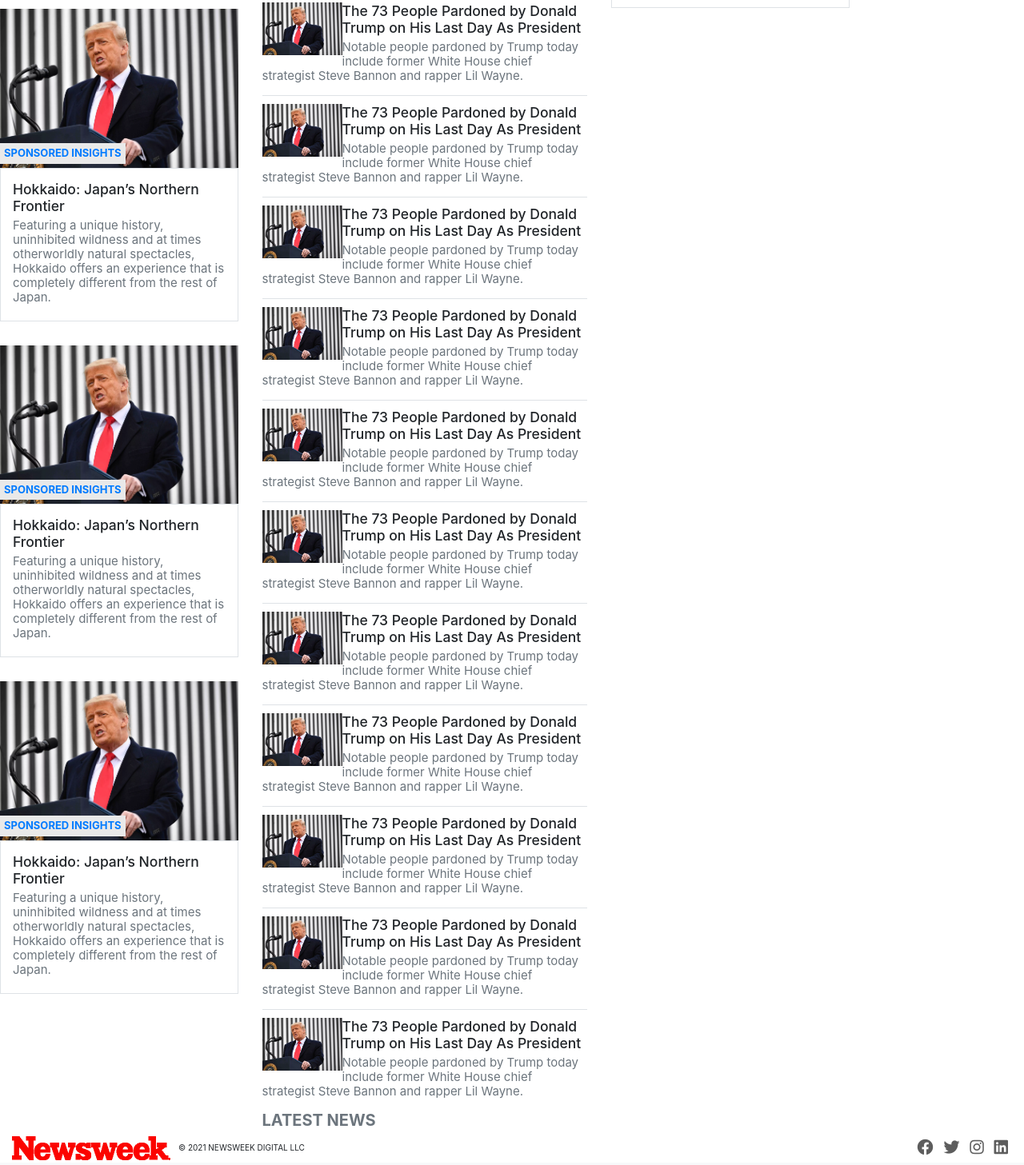
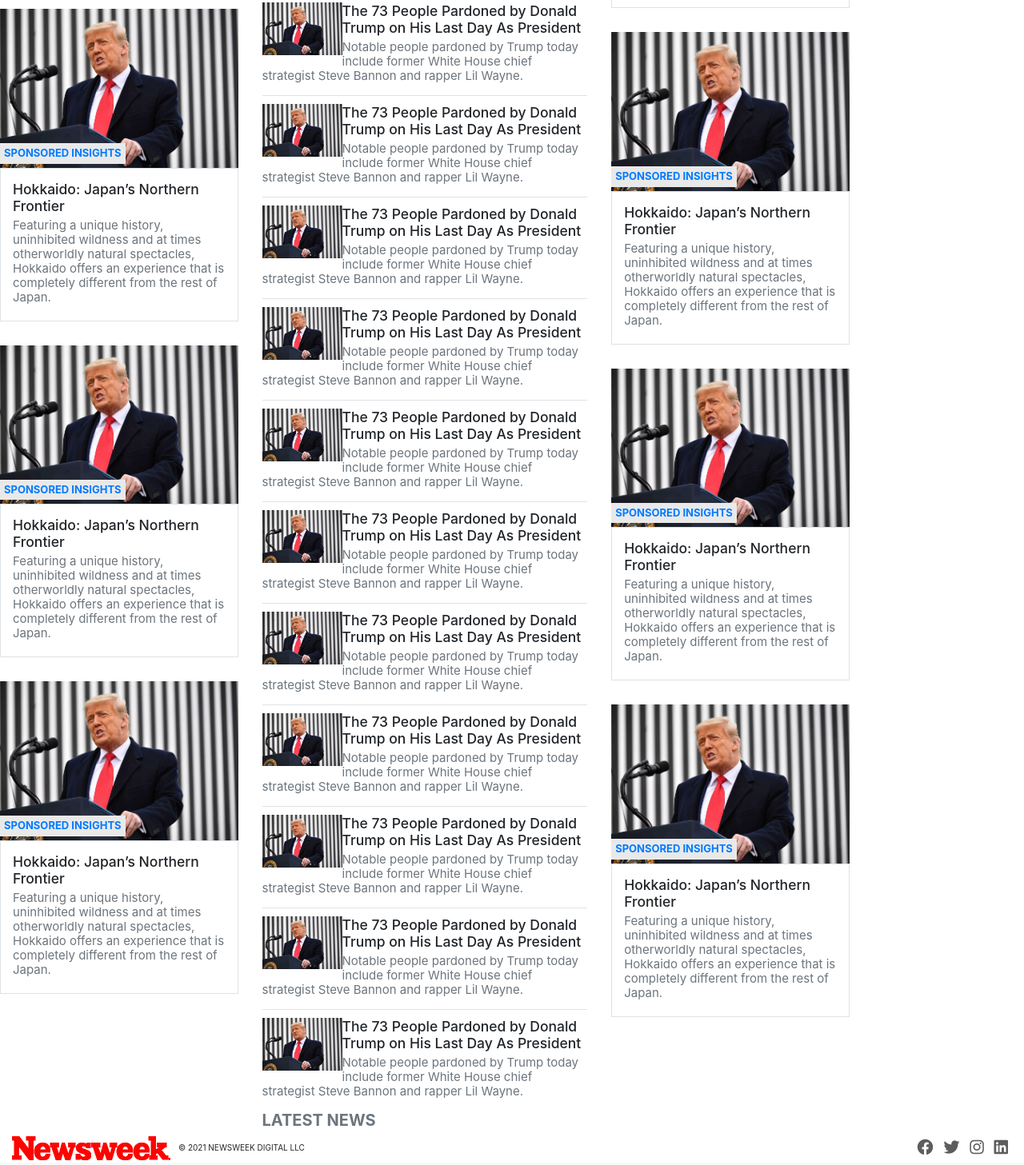
Before and after one commit to zilton7/newsweek-copy, a website: page index.html in a window 1280 px wide. Shown: the part 2246-3703 px from the top of the page at 80% size. Drawn offline with nearby package versions, Linux system fonts and the light colour scheme.

Commit message:
Add sponsored-nsight-2 more articles

```diff
--- a/index.html
+++ b/index.html
@@ -449,6 +449,51 @@
               </p>
             </div>
           </article>
+          <article class="mb-5">
+            <div class="wrapper position-relative">
+              <div class="category position-absolute text-uppercase p-2 text-primary h2">Sponsored Insights</div>
+              <div class="image">
+                <img class="img-fluid" src="./assets/donald-trump.webp" alt="Donnald Trump">
+              </div>
+            </div>
+            <div class="border border-muted p-4">
+              <h3>Hokkaido: Japan’s Northern Frontier</h3>
+              <p class="h4 text-muted font-weight-normal">
+                Featuring a unique history, uninhibited wildness and at times otherworldly natural spectacles, Hokkaido
+                offers an experience that is completely different from the rest of Japan.
+              </p>
+            </div>
+          </article>
+          <article class="mb-5">
+            <div class="wrapper position-relative">
+              <div class="category position-absolute text-uppercase p-2 text-primary h2">Sponsored Insights</div>
+              <div class="image">
+                <img class="img-fluid" src="./assets/donald-trump.webp" alt="Donnald Trump">
+              </div>
+            </div>
+            <div class="border border-muted p-4">
+              <h3>Hokkaido: Japan’s Northern Frontier</h3>
+              <p class="h4 text-muted font-weight-normal">
+                Featuring a unique history, uninhibited wildness and at times otherworldly natural spectacles, Hokkaido
+                offers an experience that is completely different from the rest of Japan.
+              </p>
+            </div>
+          </article>
+          <article class="mb-5">
+            <div class="wrapper position-relative">
+              <div class="category position-absolute text-uppercase p-2 text-primary h2">Sponsored Insights</div>
+              <div class="image">
+                <img class="img-fluid" src="./assets/donald-trump.webp" alt="Donnald Trump">
+              </div>
+            </div>
+            <div class="border border-muted p-4">
+              <h3>Hokkaido: Japan’s Northern Frontier</h3>
+              <p class="h4 text-muted font-weight-normal">
+                Featuring a unique history, uninhibited wildness and at times otherworldly natural spectacles, Hokkaido
+                offers an experience that is completely different from the rest of Japan.
+              </p>
+            </div>
+          </article>
         </section>
       </div>
     </section>
```
